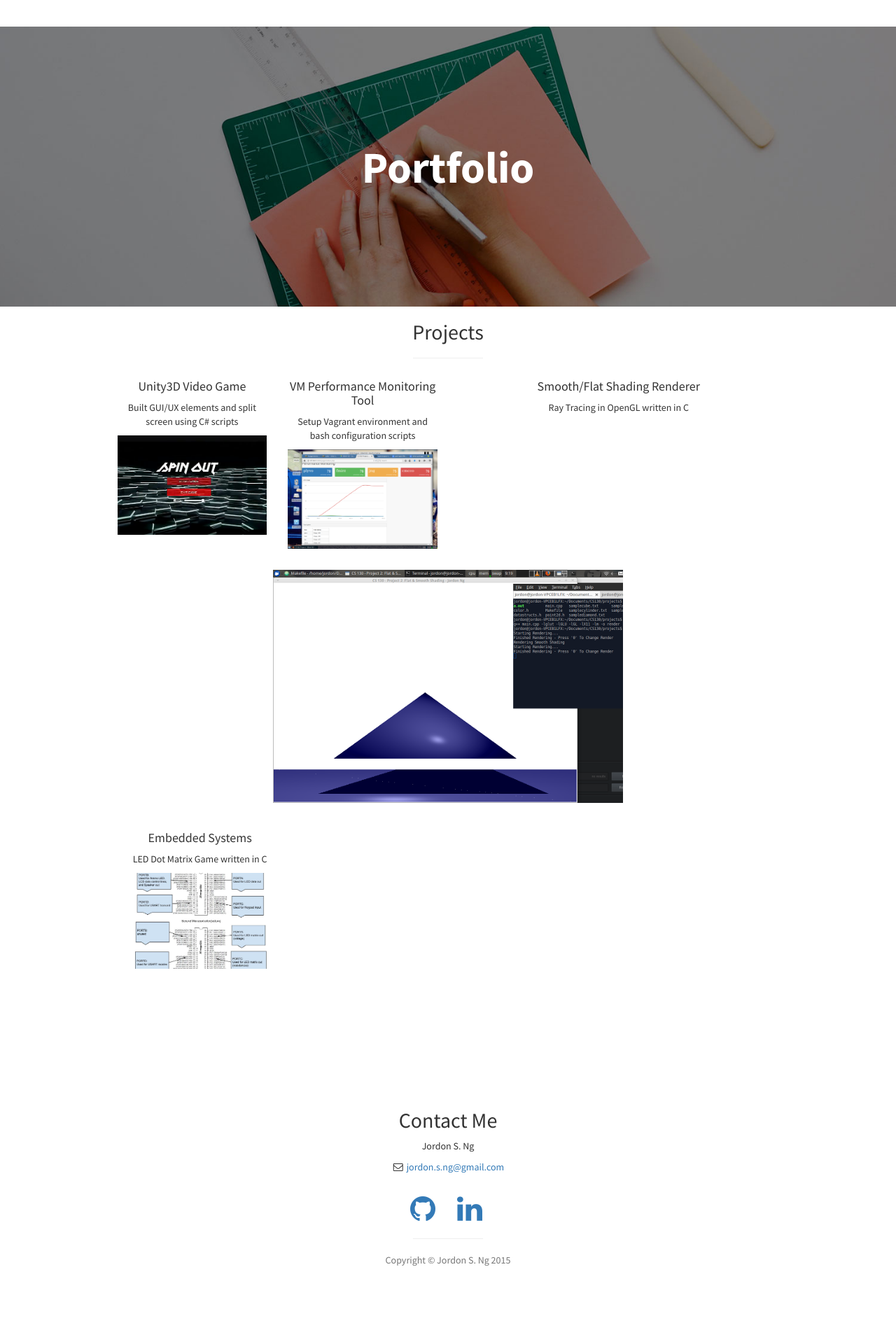
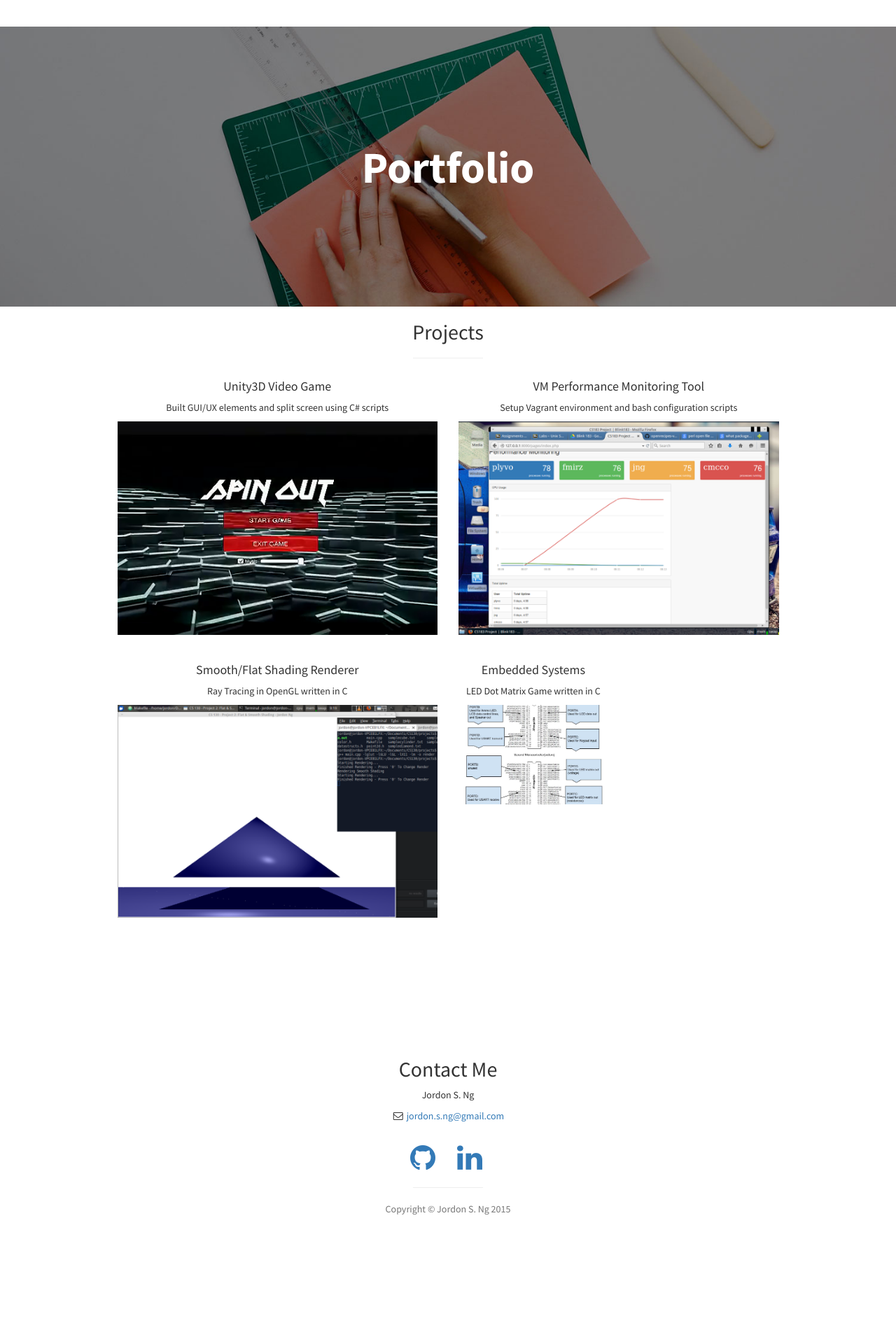
Before and after one commit to jsng0/jsng0.github.io, a Jekyll site: the page index.html, which Jekyll copies as it is, in a window 1280 px wide. Shown: the part 1418-3338 px from the top of the page at 70% size. Built offline with Jekyll 4.4.1, drawn with Linux system fonts in a browser that asks for light colours; after the commit the page ends 3265 px from its top, so only the background shows below that.

Commit message:
changed row container for projs into two

```diff
--- a/index.html
+++ b/index.html
@@ -105,7 +105,7 @@
                     <h2>Projects</h2>
                     <hr class="small">
                     <div class="row">
-                        <div class="col-md-3">
+                        <div class="col-md-6">
                             <div class="portfolio-item">
                                 <h4>Unity3D Video Game</h4>
                                     <p>Built GUI/UX elements and split screen using C# scripts</p>
@@ -114,7 +114,7 @@
                                         </a>
                             </div>
                         </div>
-                        <div class="col-md-3">
+                        <div class="col-md-6">
                             <div class="portfolio-item">
                                 <h4>VM Performance Monitoring Tool</h4>
                                     <p>Setup Vagrant environment and bash configuration scripts</p>
@@ -122,8 +122,10 @@
                                             <img class="img-portfolio img-responsive" src="img/portfolio-2.png">
                                         </a>
                             </div>
-                        </div
-                        <div class="col-md-3">
+                        </div>
+                    </div>
+                    <div class="row">
+                        <div class="col-md-6">
                             <div class="portfolio-item">
                                 <h4>Smooth/Flat Shading Renderer</h4>
                                     <p>Ray Tracing in OpenGL written in C</p>
```
